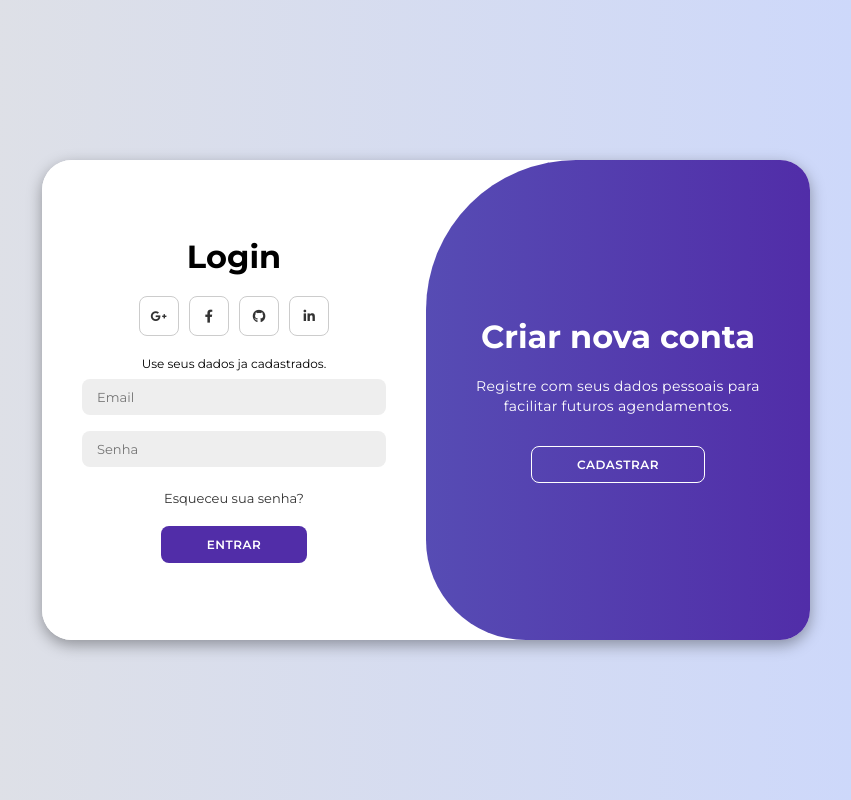
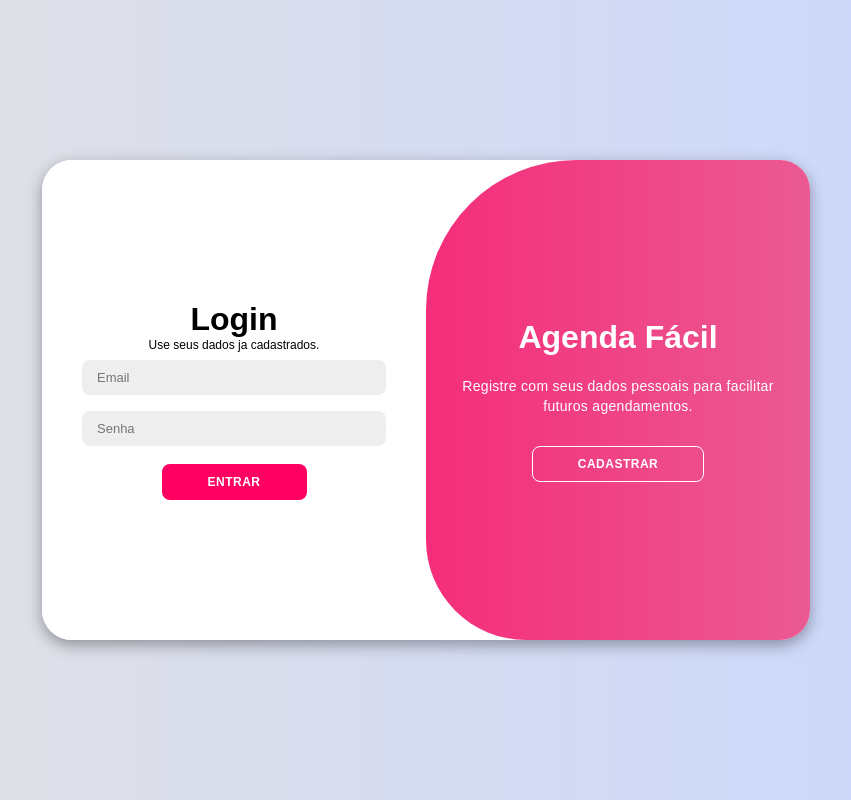
Before and after one commit to MayconD27/Agenda-Facil, a PHP site: page /Login/index.php in a window 1280 px wide. Shown: the whole page, without its empty margins (214-1065 px from the left). Run offline with PHP 8.4, Linux system fonts and the light colour scheme.

Commit message:
atualizações

```diff
--- a/Login/index.php
+++ b/Login/index.php
@@ -6,6 +6,7 @@
     <meta name="viewport" content="width=device-width, initial-scale=1.0">
     <link rel="stylesheet" href="https://cdnjs.cloudflare.com/ajax/libs/font-awesome/6.4.2/css/all.min.css">
     <link rel="stylesheet" type="text/css" href="style.css">
+    <link rel="stylesheet" href="../main-style/index.css">
     <title>Pratica tela de login</title>
 </head>
 
@@ -14,7 +15,7 @@
     <div class="container" id="container">
         <div class="form-container sign-up">
             <form>
-                <h1>Crie uma conta</h1>
+                <h1>Agenda Facil</h1>
                 <div class="social-icons">
                     <a href="#" class="icon"><i class="fa-brands fa-google-plus-g"></i></a>
                     <a href="#" class="icon"><i class="fa-brands fa-facebook-f"></i></a>
@@ -31,16 +32,10 @@
         <div class="form-container sign-in">
             <form>
                 <h1>Login</h1>
-                <div class="social-icons">
-                    <a href="#" class="icon"><i class="fa-brands fa-google-plus-g"></i></a>
-                    <a href="#" class="icon"><i class="fa-brands fa-facebook-f"></i></a>
-                    <a href="#" class="icon"><i class="fa-brands fa-github"></i></a>
-                    <a href="#" class="icon"><i class="fa-brands fa-linkedin-in"></i></a>
-                </div>
+
                 <span>Use seus dados ja cadastrados.</span>
                 <input type="email" placeholder="Email">
                 <input type="password" placeholder="Senha">
-                <a href="#">Esqueceu sua senha?</a>
                 <button>Entrar</button>
             </form>
         </div>
@@ -52,7 +47,7 @@
                     <button class="hidden" id="login"> Entrar</button>
                 </div>
                 <div class="toggle-panel toggle-right">
-                    <h1>Criar nova conta</h1>
+                    <h1>Agenda Fácil</h1>
                     <p>Registre com seus dados pessoais para facilitar futuros agendamentos.</p>
                     <button class="hidden" id="register"> Cadastrar</button>
                 </div>
--- a/Login/style.css
+++ b/Login/style.css
@@ -47,7 +47,7 @@ body {
 }
 
 .container button {
-    background-color: #512da8;
+    background-color: var(--primary-color);
     color: #fff;
     font-size: 12px;
     padding: 10px 45px;
@@ -165,9 +165,9 @@ body {
 }
 
 .toggle {
-    background-color: #512da8;
+    background-color: var(--primary-color);
     height: 100%;
-    background: linear-gradient(to right, #5c6bc0, #512da8);
+    background: linear-gradient(to right, var(--primary-color), var(--second-color));
     color: #fff;
     position: relative;
     left: -100%;
```
Also changed, not shown: cadastro/etapas/passo02.php (+17 -0 lines), cadastro/script/intera.js (+8 -5 lines).
